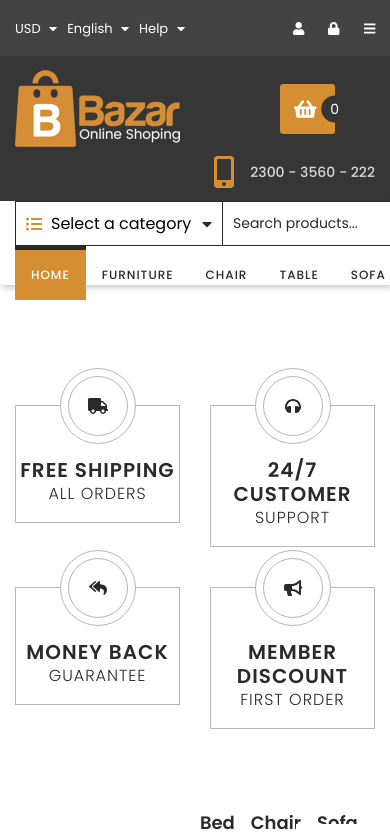
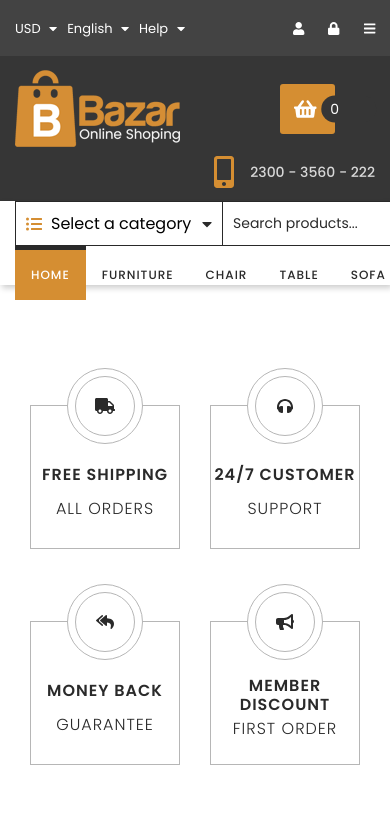
Before and after one commit to Varenthein/WDP-2101-01, a React (Create React App) app: page / in a window 390 px wide. Shown: the top 834 px of the page. Built offline with nearby package versions, Linux system fonts and the light colour scheme.

Commit message:
Add Media Queries for features section

```diff
--- a/src/components/common/FeatureBox/FeatureBox.module.scss
+++ b/src/components/common/FeatureBox/FeatureBox.module.scss
@@ -1,9 +1,13 @@
 @import "../../../styles/settings.scss";
-
+@import "./../../../styles/mixins.scss";
 .root {
   border: 1px solid $featureBox-border;
   text-align: center;
   margin-top: 40px;
+
+  @include mobile {
+    height: 9rem;
+  }
 
   .iconWrapper {
     height: 60px;
@@ -52,6 +56,16 @@
     letter-spacing: 1px;
     font-weight: 300;
 
+    @include mobile {
+      display: flex;
+      flex-direction: column;
+      justify-content: space-around;
+      height: 60%;
+      & * {
+        font-size: 1rem;
+      }
+    }
+
     h5 {
       font-weight: 600;
       margin: 0;
--- a/src/components/features/FeatureBoxes/FeatureBoxes.module.scss
+++ b/src/components/features/FeatureBoxes/FeatureBoxes.module.scss
@@ -1,5 +1,33 @@
 @import "../../../styles/settings.scss";
+@import "./../../../styles/mixins.scss";
 
 .root {
   padding: 5rem 0;
+  width: 100vw;
+
+  :global(.container) {
+    width: 100%;
+  }
+
+  :global(.row) {
+    @include tablet {
+      width: 100%;
+      margin: 0;
+      display: grid;
+      grid-template-columns: repeat(2, 1fr);
+    }
+
+    @include mobile {
+      width: 100%;
+      margin: 0;
+      display: grid;
+      grid-template-columns: repeat(2, 1fr);
+    }
+
+    :global(.col):nth-child(n + 3) {
+      @include mobile {
+        margin-top: 2rem;
+      }
+    }
+  }
 }
```
